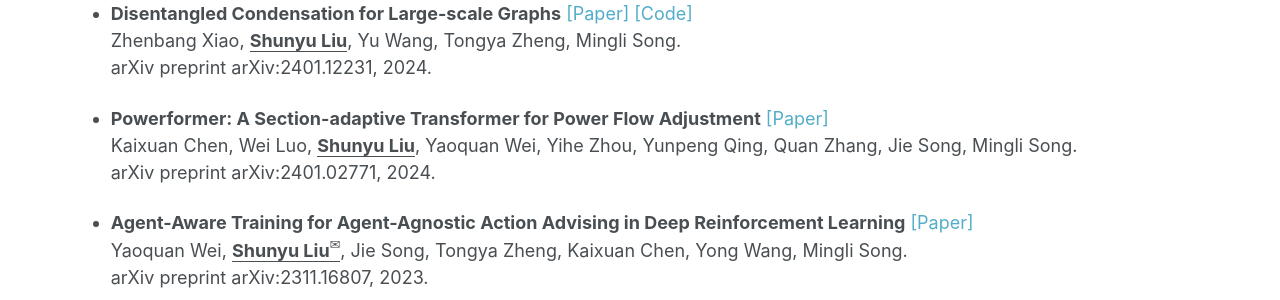
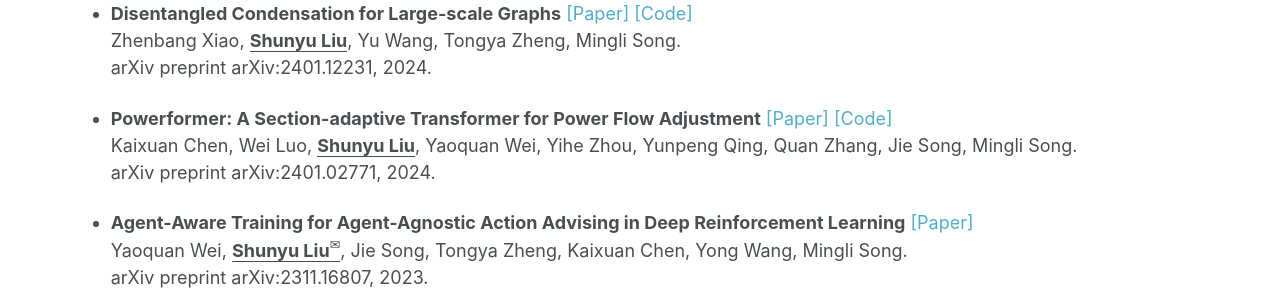
Before and after one commit to liushunyu/liushunyu.github.io, a Jekyll site: the page built from _pages/publications.md, in a window 1280 px wide and 900 px high, scrolled down 2720 px. Shown: the part 152-452 px from the top of the window. Built offline with Jekyll 4.4.1, drawn with Linux system fonts in a browser that asks for light colours; formulas are drawn with MathJax 3.

Commit message:
Update publications.md

```diff
--- a/_pages/publications.md
+++ b/_pages/publications.md
@@ -142,7 +142,7 @@
   arXiv preprint arXiv:2401.12231, 2024.
 
 
-- **Powerformer: A Section-adaptive Transformer for Power Flow Adjustment** <a href="https://arxiv.org/abs/2401.02771" target="_blank" style="text-decoration: none">\[Paper\]</a>  \\
+- **Powerformer: A Section-adaptive Transformer for Power Flow Adjustment** <a href="https://arxiv.org/abs/2401.02771" target="_blank" style="text-decoration: none">\[Paper\]</a> <a href="https://github.com/chenchkx/Powerformer" target="_blank" style="text-decoration: none">\[Code\]</a> \\
   Kaixuan Chen, Wei Luo, **<u>Shunyu Liu</u>**, Yaoquan Wei, Yihe Zhou, Yunpeng Qing, Quan Zhang, Jie Song, Mingli Song.\\
   arXiv preprint arXiv:2401.02771, 2024.
 
```
